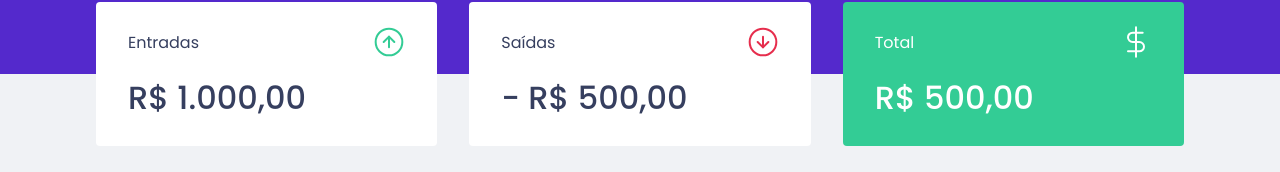
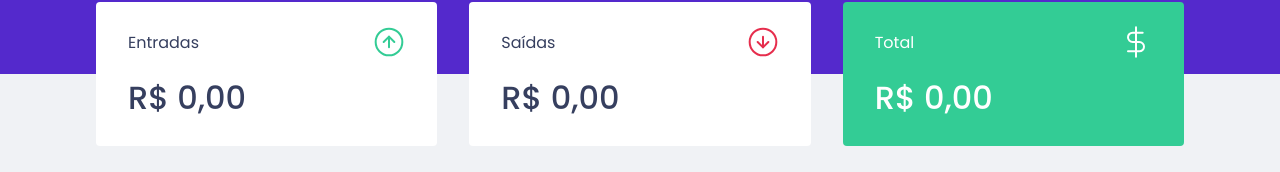
Before and after one commit to raphaeldevs/dtmoney, a React (Create React App) app: page / in a window 1280 px wide. Shown: the part 198-370 px from the top of the page. Built offline with nearby package versions, Linux system fonts and the light colour scheme; no server answers; what miragejs would draw is missing.

Commit message:
calculate summary

```diff
--- a/src/components/Summary/index.tsx
+++ b/src/components/Summary/index.tsx
@@ -11,30 +11,74 @@
 export function Summary() {
   const { transactions } = useContext(TransactionsContext)
 
+  const summary = transactions.reduce((accumulator, transaction) => {
+      type SummaryOperation = {
+        [key: string]: () => {
+          deposits: number
+          withdraws: number
+          total: number
+        }
+      }
+
+      const operation: SummaryOperation = {
+        deposit: () => {
+          accumulator.deposits += transaction.amount
+          accumulator.total += transaction.amount
+
+          return accumulator
+        },
+        withdraw: () => {
+          accumulator.withdraws -= transaction.amount
+          accumulator.total -= transaction.amount
+
+          return accumulator
+        }
+      }
+
+      return operation[transaction.type]()
+    },
+    { deposits: 0, withdraws: 0, total: 0 }
+  )
+
   return (
     <Container>
       <div>
         <header>
           <p>Entradas</p>
-          <img src={incomeImg} alt="Entradas"/>
+          <img src={incomeImg} alt="Entradas" />
         </header>
-        <strong>R$ 1.000,00</strong>
+        <strong>
+          {new Intl.NumberFormat('pt-BR', {
+            style: 'currency',
+            currency: 'BRL'
+          }).format(summary.deposits)}
+        </strong>
       </div>
 
       <div>
         <header>
           <p>Saídas</p>
-          <img src={outcomeImg} alt="Saídas"/>
+          <img src={outcomeImg} alt="Saídas" />
         </header>
-        <strong>- R$ 500,00</strong>
+        <strong>
+          {new Intl.NumberFormat('pt-BR', {
+            style: 'currency',
+            currency: 'BRL'
+          }).format(summary.withdraws)}
+        </strong>
       </div>
 
       <div className="highlight-background">
         <header>
           <p>Total</p>
-          <img src={totalImg} alt="Saídas"/>
+          <img src={totalImg} alt="Saídas" />
         </header>
-        <strong>R$ 500,00</strong>
+        <strong>
+          {new Intl.NumberFormat('pt-BR', {
+            style: 'currency',
+            currency: 'BRL'
+          }).format(summary.total)}
+        </strong>
       </div>
     </Container>
   )
```
